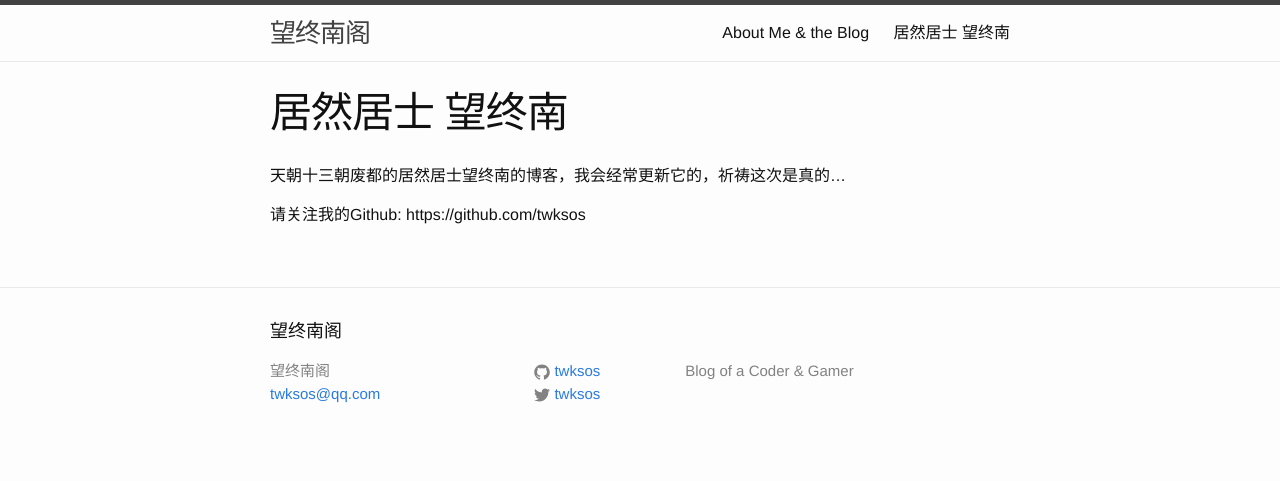
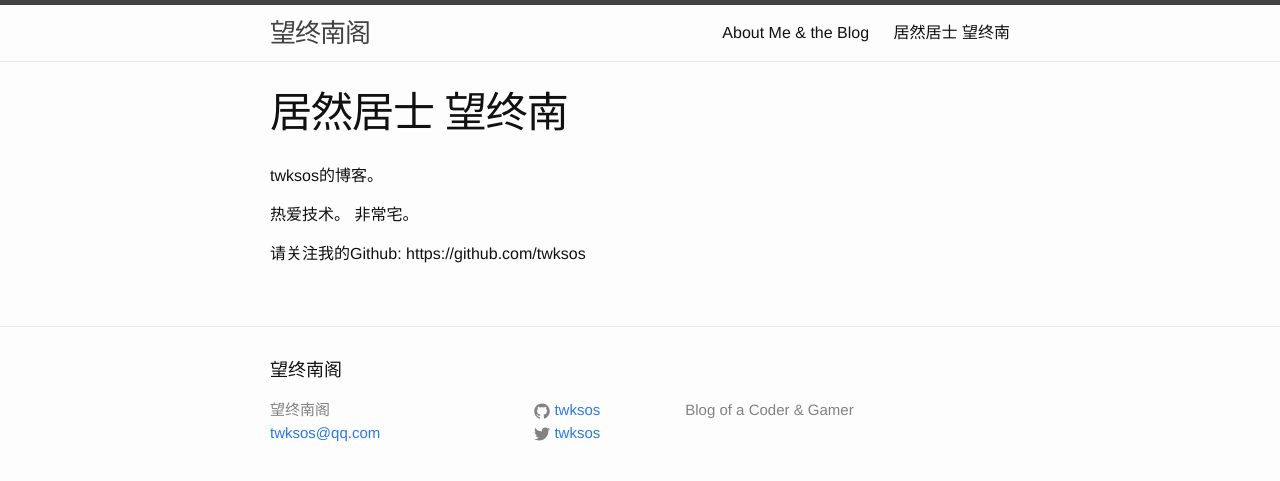
Before and after one commit to twksos/twksos.github.io, a Jekyll site: the page built from ju-ran-ju-shi-wang-zhong-nan/index.md, in a window 1280 px wide. Shown: the top 481 px of the page. Built offline with Jekyll 4.4.1, drawn with Linux system fonts in a browser that asks for light colours.

Commit message:
fix description

```diff
--- a/ju-ran-ju-shi-wang-zhong-nan/index.md
+++ b/ju-ran-ju-shi-wang-zhong-nan/index.md
@@ -5,6 +5,10 @@ layout: page
 dsq_thread_id:
   - 1487928479
 ---
-天朝十三朝废都的居然居士望终南的博客，我会经常更新它的，祈祷这次是真的&#8230;
+
+twksos的博客。
+
+热爱技术。
+非常宅。
 
 请关注我的Github: https://github.com/twksos
```
